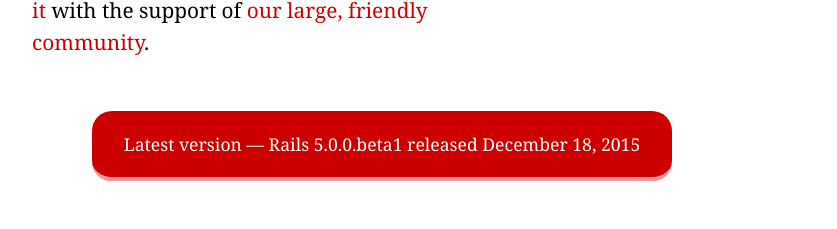
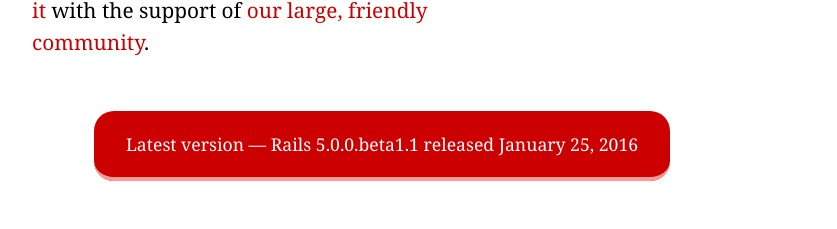
Before and after one commit to rails/homepage, a Jekyll site: the page built from index.html, in a window 1280 px wide. Shown: the part 506-735 px from the top of the page, without its empty margins (258-1095 px from the left). Built offline with Jekyll 4.4.1, drawn with Linux system fonts in a browser that asks for light colours; grey boxes are pictures that could not be loaded.

Commit message:
Point latest version to 5.0.0.beta1.1

```diff
--- a/index.html
+++ b/index.html
@@ -28,7 +28,7 @@
     </section>
 
     <section class="version">
-      <p><a href="http://weblog.rubyonrails.org/2015/12/18/Rails-5-0-beta1/">Latest version &mdash; Rails 5.0.0.beta1 <span class="hide-mobile">released December 18, 2015</span></a></p>
+      <p><a href="http://weblog.rubyonrails.org/2016/1/25/Rails-5-0-0-beta1-1-4-2-5-1-4-1-14-1-3-2-22-1-and-rails-html-sanitizer-1-0-3-have-been-released/">Latest version &mdash; Rails 5.0.0.beta1.1 <span class="hide-mobile">released January 25, 2016</span></a></p>
       <p class="show-mobile"><small>Released December 18, 2015</small></p>
     </section>
 
```
